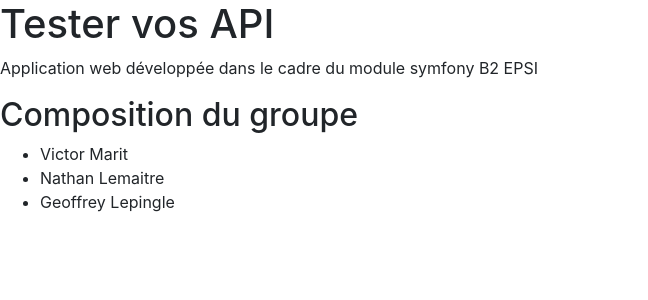
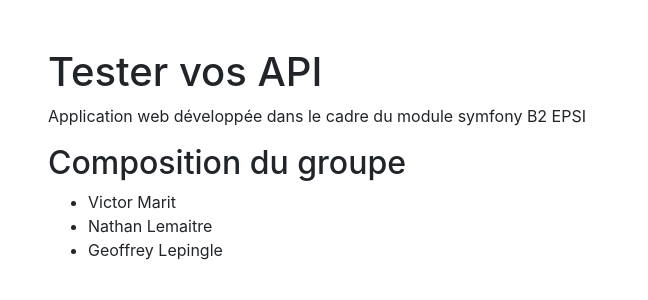
Before and after one commit to victormarit/postmanLike, a Symfony app: template templates/pages/homepage.html.twig in a window 1280 px wide. Shown: the part 56-356 px from the top of the page, without its empty margins (0-648 px from the left). Run offline with Twig, Linux system fonts and the light colour scheme; the template is opened without the code that fills it, so the values that code supplies are empty; some libraries are stand-ins or nearby versions.

Commit message:
mise à jour design homepage et correction bug userReq.html.twig

```diff
--- /dev/null
+++ b/public/css/homepage.css
@@ -0,0 +1,3 @@
+main{
+    margin: 3em;
+}
--- a/templates/pages/homepage.html.twig
+++ b/templates/pages/homepage.html.twig
@@ -1,11 +1,15 @@
 {% extends "base.html.twig" %}
 {% block title %}PostmanLike{% endblock %}
+
+{% block stylesheets %}
+    <link rel="stylesheet" href="css/homepage.css">
+{% endblock %}
 
 {% block body %}
     <header>
         {% include "pages/header.html.twig" %}
     </header>
-
+    <main>
         <h1>Tester vos API</h1>
         <p>Application web développée dans le cadre du module symfony B2 EPSI </p>
 
@@ -15,5 +19,6 @@
             <li>Nathan Lemaitre</li>
             <li>Geoffrey Lepingle</li>
         </ul>
+    </main>
 
 {% endblock %}
--- a/templates/pages/userReq.html.twig
+++ b/templates/pages/userReq.html.twig
@@ -16,8 +16,8 @@
 
     <div class="album py-5 bg-light">
         <div class="container">
-        {% for api in APIs %}
           <div class="row">
+          {% for api in APIs %}
             <div class="col-md-4">
               <div class="card mb-4 box-shadow">
                 <div class="card-body">
@@ -36,8 +36,8 @@
                 </div>
               </div>
             </div>
+          {% endfor %}
           </div>
-        {% endfor %}
 
         </div>
       </div>
```
Lines whose indentation alone changed are shown as unchanged.
